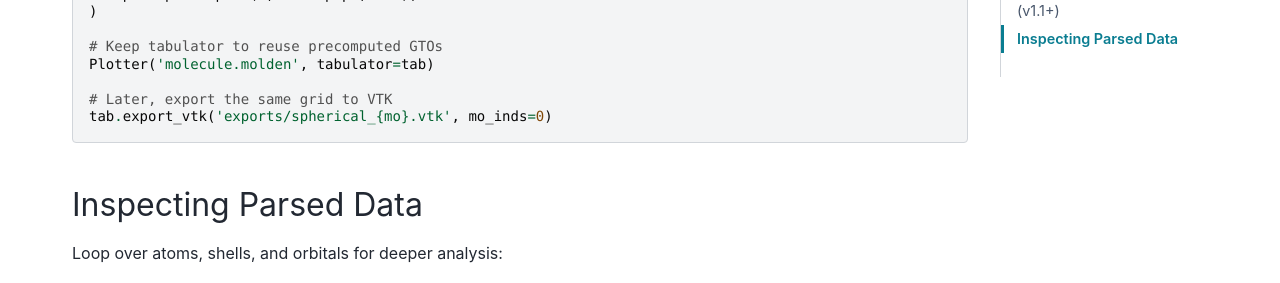
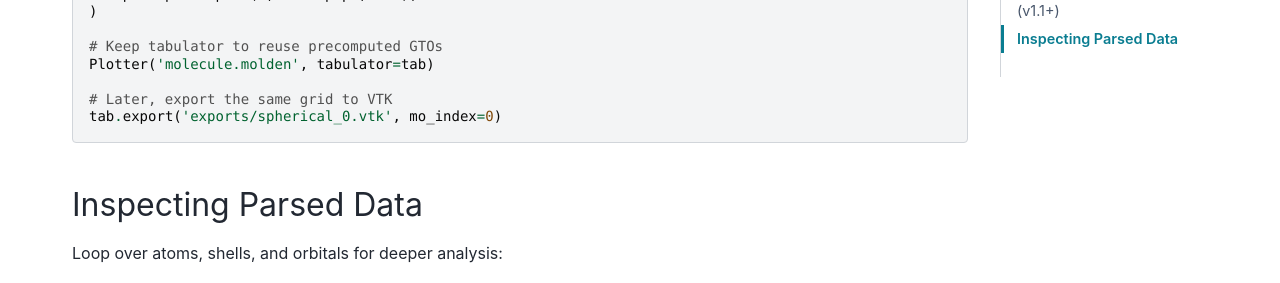
Before and after one commit to Faria22/moldenViz, a Sphinx documentation site: the page built from docs/source/python-api.rst, in a window 1280 px wide and 900 px high, scrolled down 2805 px. Shown: the part 234-517 px from the top of the window. Built offline with Sphinx 7.4.7 and the PyData theme 0.15.4, drawn with Linux system fonts in a browser that asks for light colours.

Commit message:
Update docs/source/python-api.rst
Co-authored-by: Copilot <175728472+Copilot@users.noreply.github.com>

```diff
--- a/docs/source/python-api.rst
+++ b/docs/source/python-api.rst
@@ -149,7 +149,7 @@ To reuse tabulation results in a notebook without re-computation:
    Plotter('molecule.molden', tabulator=tab)
 
    # Later, export the same grid to VTK
-   tab.export_vtk('exports/spherical_{mo}.vtk', mo_inds=0)
+   tab.export('exports/spherical_0.vtk', mo_index=0)
 
 Inspecting Parsed Data
 ----------------------
```
